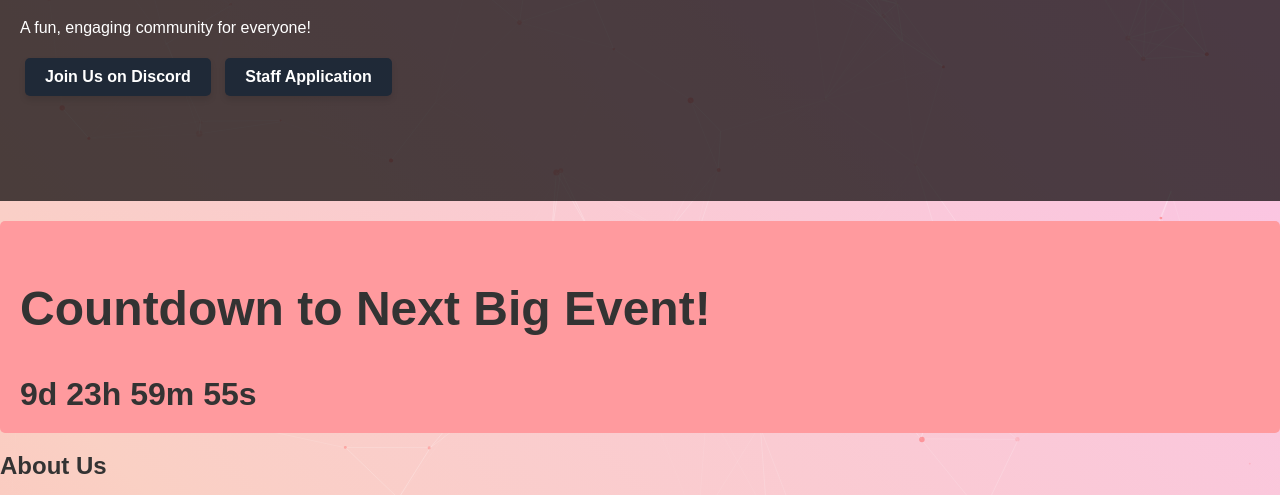
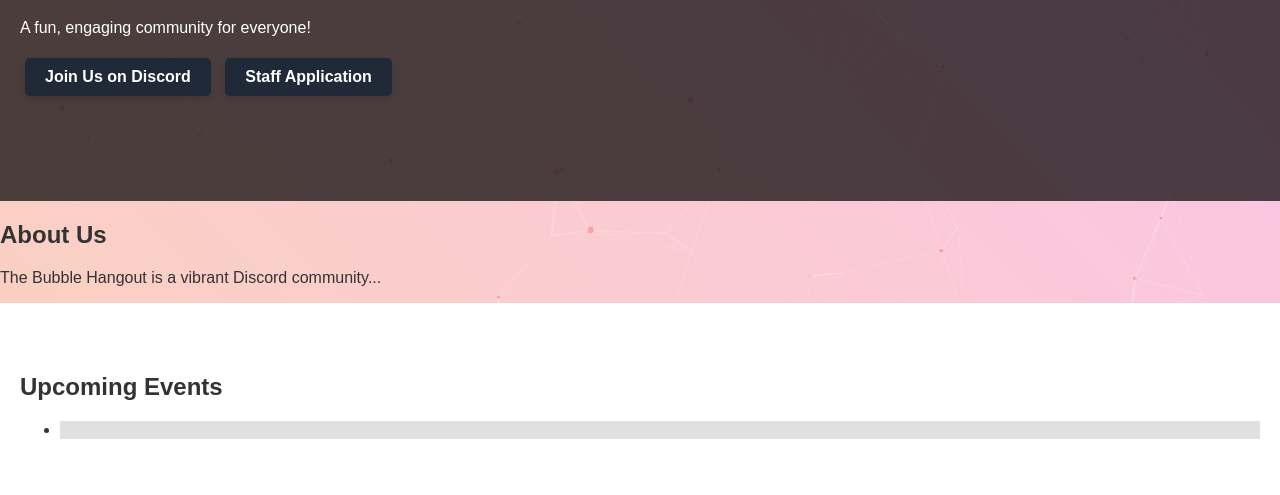
Before and after one commit to Bubbles111231365/v2, a plain HTML site: page website (3)/index.html in a window 1280 px wide. Shown: the part 261-756 px from the top of the page. Drawn offline with nearby package versions, Linux system fonts and the light colour scheme.

Commit message:
Update index.html

```diff
--- a/website (3)/index.html
+++ b/website (3)/index.html
@@ -26,11 +26,7 @@
         </div>
     </header>
 
-    <!-- Countdown Timer -->
-    <section id="countdown" class="container">
-        <h2>Countdown to Next Big Event!</h2>
-        <div id="countdown-timer">00:00:00</div>
-    </section>
+
 
     <!-- About Section -->
     <section id="about" class="container">
```
